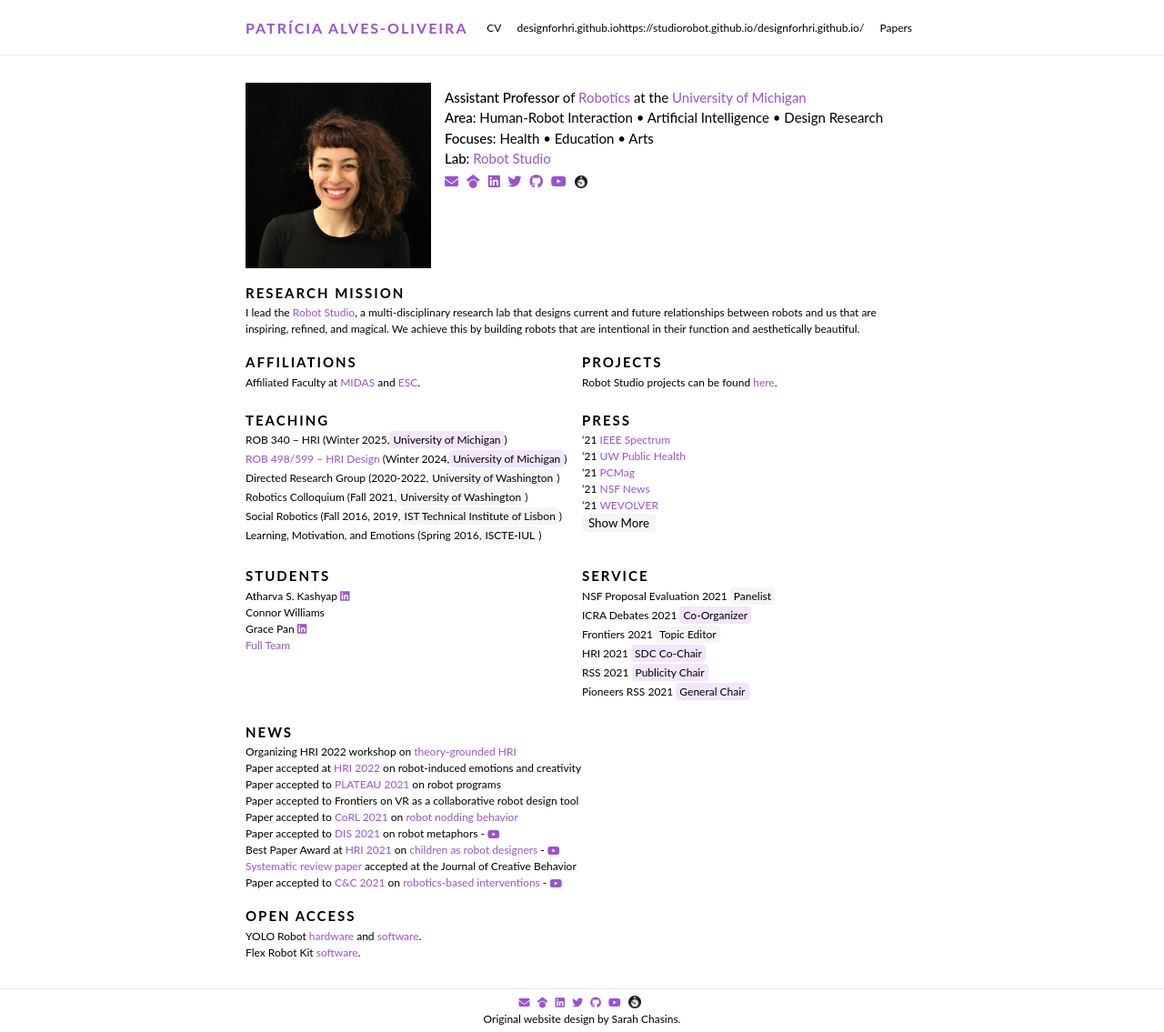
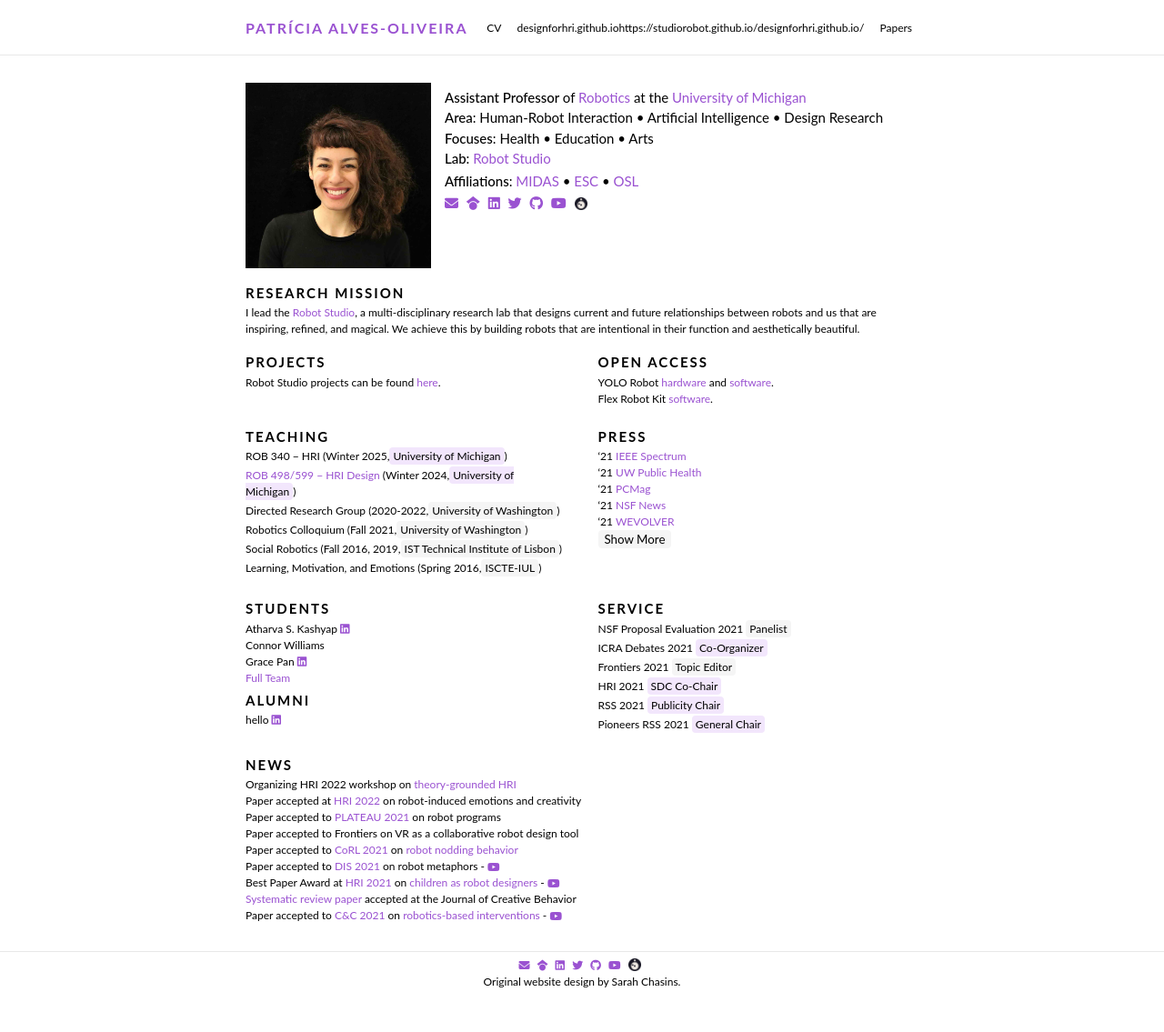
Before and after one commit to patricialvesoliveira/patricialvesoliveira.github.io, a Jekyll site: the page built from index.html, in a window 1280 px wide. Shown: the whole page at 91% size. Built offline with Jekyll 4.4.1, drawn with Linux system fonts in a browser that asks for light colours; after the commit the page ends 1094 px from its top, so only the background shows below that.

Commit message:
update site

```diff
--- a/_data/index.yml
+++ b/_data/index.yml
@@ -2,4 +2,4 @@ projects: |
   Robot Studio projects can be found [here](https://www.robotdesign.studio/projects).
 
 affiliations: |
-  Affiliated Faculty at [MIDAS](https://midas.umich.edu/) and [ESC](https://esc.umich.edu/).
+  [MIDAS](https://midas.umich.edu/) &bull; [ESC](https://esc.umich.edu/) &bull; [OSL](https://www.openstylelab.org/)
--- a/_data/students.yml
+++ b/_data/students.yml
@@ -7,6 +7,6 @@ current:
   in: https://www.linkedin.com/in/grace-p-5a339610b/
 
 
-#alumni:
-#- name:
-#  in:
+alumni:
+- name: hello
+  in: https://ok.com
--- a/index.html
+++ b/index.html
@@ -22,6 +22,10 @@ layout: default
 		<div style="margin-bottom:2px;">
 			<span class="focus">Lab</span>: <a href="https://robotdesign.studio" target="_blank">Robot Studio</a>
 		</div>
+		<div style="margin-bottom:2px;">
+			<span class="focus">Affiliations</span>: <a href="https://robotdesign.studio" target="_blank">{{ site.data.index.affiliations | markdownify | replace: '<a ', '<a target="_blank" ' | remove: '<p>' | remove: '</p>' }}
+			</a>
+		</div>
 		{% for link in site.data.links %}
 		<a href="{{ link.url }}" target="_blank" style="margin-right: 5px; display: inline-flex; align-items: center; justify-content: center; height: 14px; {% if link.img %} position: relative; top: 2px; {% endif %}">
 			{% if link.icon %}<i class="{{ link.icon }}"></i>{% endif %}
@@ -35,14 +39,19 @@ layout: default
 <div class="topic small-margin">Research Mission</div>
 {{ site.data.research-vision | markdownify | replace: '<a ', '<a target="_blank" ' | remove: '<p>' | remove: '</p>' }}
 	<div class="clearfix press-and-news">
-		<div class="left-box teachings need-padding" >
-		<div class="topic small-margin">Affiliations</div>
-		{{ site.data.index.affiliations | markdownify | replace: '<a ', '<a target="_blank" ' | remove: '<p>' | remove: '</p>' }}
-	</div>
-	<div class="right-box press need-padding">
+	<div class="left-box press need-padding">
 		<div class="topic small-margin">Projects</div>
 		{{ site.data.index.projects | markdownify | replace: '<a ', '<a target="_blank" ' | remove: '<p>' | remove: '</p>' }}
 	</div>
+
+		<div class="right-box  need-padding" >
+		<div class="topic small-margin">Open Access</div>
+		<div >{% for item in site.data.open-access %}
+
+			{{ item.text | markdownify | replace: '<a ', '<a target="_blank" ' | remove: '<p>' | remove: '</p>'}}</div>
+	{% endfor %}
+
+
 </div>
 <div class="clearfix press-and-news">
 		<div class="left-box teachings need-padding">
@@ -139,7 +148,16 @@ layout: default
 	{% if item.video %}- <a href="{{item.video}}" target="_blank" style=" position: relative; top: 1px;"><i class="fa-brands fa-youtube"></i></a>{% endif %}
 </div>
 {% endfor %}
-<div class="topic small-margin">Open Access</div>
-{% for item in site.data.open-access %}
-	<div >{{ item.text | markdownify | replace: '<a ', '<a target="_blank" ' | remove: '<p>' | remove: '</p>'}}</div>
-{% endfor %}
+
+
+<style>
+.clearfix.press-and-news {
+    display: flex;
+    justify-content: space-between;
+    gap: 35px; /* Adjust the gap as needed */
+}
+
+.left-box, .right-box {
+    flex: 1; /* This ensures both boxes take up equal space */
+}
+</style>
```
Also changed, not shown: 1 other file.
